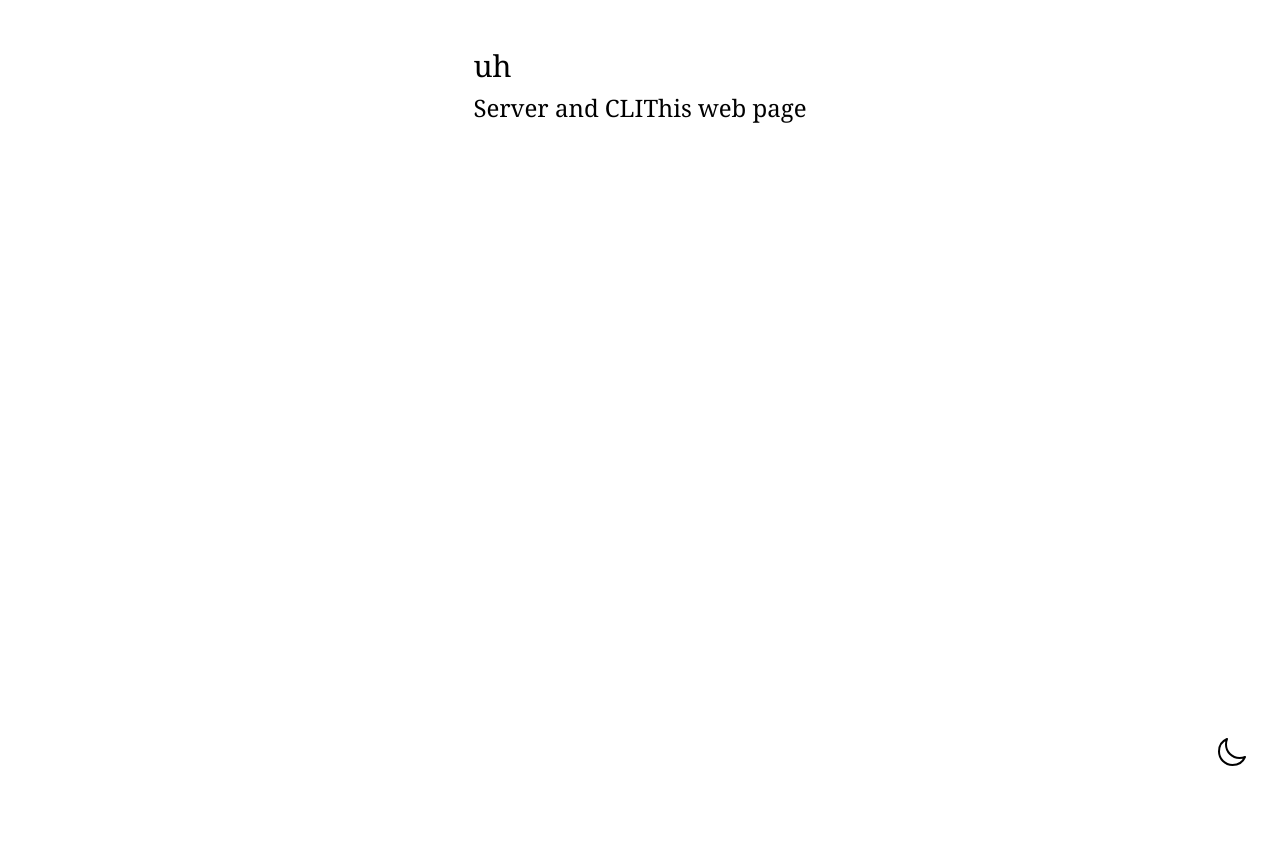
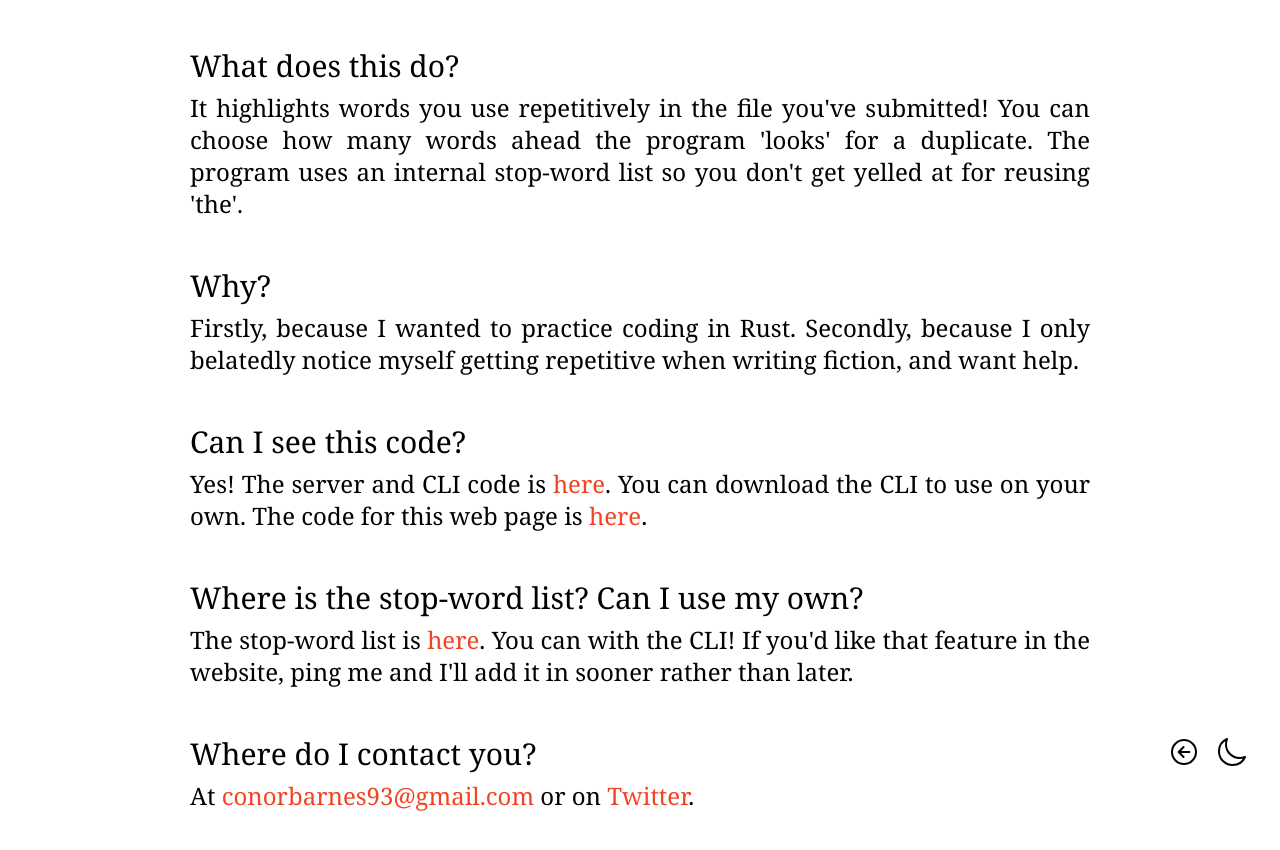
Before and after one commit to ideopunk/tonal-distancing-client, a Next.js app: page /about in a window 1280 px wide. Shown: the top 850 px of the page. Before the commit the page ends 800 px from the top, so only its background shows below. Built offline with nearby package versions, Linux system fonts and the light colour scheme; a web font is replaced by a local one.

Commit message:
whole about page

```diff
--- /dev/null
+++ b/components/Anchor.tsx
@@ -0,0 +1,14 @@
+import { AnchorHTMLAttributes, HTMLAttributes } from "react";
+
+export default function Anchor(props: AnchorHTMLAttributes<HTMLAnchorElement>) {
+	return (
+		<a
+			{...props}
+			className={`text-at-red hover:text-at-purple dark:hover:text-drac-orange transition-colors
+            ${props.className}
+        `}
+		>
+			{props.children}
+		</a>
+	);
+}
--- /dev/null
+++ b/components/Menu.tsx
@@ -0,0 +1,48 @@
+import { useTheme } from "next-themes";
+import Link from "next/link";
+import { useRouter } from "next/router";
+import { useEffect, useState } from "react";
+import ArrowDownSvg from "./ArrowDownSvg";
+import ArrowUpSvg from "./ArrowUpSvg";
+import MoonSvg from "./MoonSvg";
+import QuestionMark from "./QuestionMark";
+import SunSvg from "./SunSvg";
+
+export default function Menu() {
+	const router = useRouter();
+	const [loaded, setLoaded] = useState(false);
+	useEffect(() => {
+		console.log(process.env.NODE_ENV);
+		setLoaded(true);
+	}, []);
+
+	const { theme, setTheme } = useTheme();
+
+	return (
+		<div className="flex items-center fixed bottom-8 right-8 z-10">
+			{loaded && (
+				<>
+					{router.pathname.includes("about") ? (
+						<Link href="/">
+							<a className="mr-4 hover:scale-125 transition-transform w-8 h-8 -rotate-90">
+								<ArrowUpSvg />
+							</a>
+						</Link>
+					) : (
+						<Link href="/about">
+							<a className="mr-4 hover:scale-125 transition-transform">
+								<QuestionMark />
+							</a>
+						</Link>
+					)}
+					<button
+						onClick={() => setTheme(theme === "light" ? "dark" : "light")}
+						className="w-8 h-8 hover:scale-125 transition-transform"
+					>
+						{theme === "light" ? <SunSvg /> : <MoonSvg />}
+					</button>
+				</>
+			)}
+		</div>
+	);
+}
--- a/components/Problem.tsx
+++ b/components/Problem.tsx
@@ -15,7 +15,7 @@ export default function Problem({ text, onLoad }: { text: string; onLoad: (n: nu
 	return (
 		<p
 			ref={ref}
-			className="my-2 whitespace-pre-line font-serif text-justify
+			className="my-2 whitespace-pre-line font-serif text-justify inline
                      dark:selection:bg-drac-white text-at-red dark:text-drac-red"
 		>
 			{text}
--- /dev/null
+++ b/components/QuestionMark.tsx
@@ -0,0 +1,31 @@
+export default function QuestionMark() {
+	return (
+		<svg
+			width="32"
+			height="32"
+			strokeWidth="1.5"
+			viewBox="0 0 24 24"
+			fill="none"
+			xmlns="http://www.w3.org/2000/svg"
+		>
+			<path
+				d="M12 22C17.5228 22 22 17.5228 22 12C22 6.47715 17.5228 2 12 2C6.47715 2 2 6.47715 2 12C2 17.5228 6.47715 22 12 22Z"
+				stroke="currentColor"
+				strokeLinecap="round"
+				strokeLinejoin="round"
+			/>
+			<path
+				d="M9 9C9 5.49997 14.5 5.5 14.5 9C14.5 11.5 12 10.9999 12 13.9999"
+				stroke="currentColor"
+				strokeLinecap="round"
+				strokeLinejoin="round"
+			/>
+			<path
+				d="M12 18.01L12.01 17.9989"
+				stroke="currentColor"
+				strokeLinecap="round"
+				strokeLinejoin="round"
+			/>
+		</svg>
+	);
+}
--- a/library/fetcher.ts
+++ b/library/fetcher.ts
@@ -1,7 +1,7 @@
 export default async function fetcher<T>(
 	domain: string,
 	method?: "POST" | "GET" | "PUT",
-	file?: FormData
+	body?: BodyInit
 ): Promise<T | { message: string }> {
 	try {
 		const response = await fetch(domain, {
@@ -12,7 +12,7 @@ export default async function fetcher<T>(
 				"Accept-encoding": "gzip, deflate",
 				"Content-Type": "text/plain",
 			},
-			body: file
+			body,
 		});
 
 		const rj = await response.json();
--- a/pages/_app.tsx
+++ b/pages/_app.tsx
@@ -2,8 +2,10 @@ import "../public/globals.css";
 import type { AppProps } from "next/app";
 import { ThemeProvider } from "next-themes";
 import Head from "next/head";
+import Menu from "../components/Menu";
 
 function MyApp({ Component, pageProps }: AppProps) {
+
 	return (
 		<>
 			<Head>
@@ -12,6 +14,7 @@ function MyApp({ Component, pageProps }: AppProps) {
 			</Head>
 			<ThemeProvider attribute="class">
 				<Component {...pageProps} />
+				<Menu />
 			</ThemeProvider>
 		</>
 	);
--- a/pages/about.tsx
+++ b/pages/about.tsx
@@ -1,11 +1,9 @@
 import { ReactNode } from "react";
-import { useTheme } from "next-themes";
-import MoonSvg from "../components/MoonSvg";
-import SunSvg from "../components/SunSvg";
+import Anchor from "../components/Anchor";
 
 function Section({ question, answer }: { question: ReactNode; answer: ReactNode }) {
 	return (
-		<>
+		<div className="mb-12">
 			<h3
 				className={`my-2 text-3xl text-black dark:text-white whitespace-pre-line font-serif text-justify`}
 			>
@@ -16,42 +14,72 @@ function Section({ question, answer }: { question: ReactNode; answer: ReactNode
 			>
 				{answer}
 			</p>
-		</>
+		</div>
 	);
 }
 
 export default function About() {
-	const { theme, setTheme } = useTheme();
-
 	return (
 		<main className="z-10 flex flex-col items-center w-full">
 			<div className="max-w-[75ch] text-2xl text-justify pt-10">
 				<Section
-					question="uh"
+					question="What does this do?"
+					answer="It highlights words you use repetitively in the file you've submitted! You can choose how many words ahead the program 'looks' for a duplicate. The program uses an internal stop-word list so you don't get yelled at for reusing 'the'."
+				/>
+				<Section
+					question="Why?"
+					answer="Firstly, because I wanted to practice coding in Rust. Secondly, because I only belatedly notice myself getting repetitive when writing fiction, and want help."
+				/>
+				<Section
+					question="Can I see this code?"
 					answer={
-						<>
-							<a
-								className="hover:text-at-purple dark:hover:text-drac-orange transition-colors"
-								href="https://github.com/ideopunk/tonal-distancing"
-							>
-								Server and CLI
-							</a>
-							<a
-								className="hover:text-at-purple dark:hover:text-drac-orange transition-colors"
-								href="https://github.com/ideopunk/tonal-distancing-client"
-							>
-								This web page
-							</a>
-						</>
+						<span>
+							Yes! The server and CLI code is{" "}
+							<Anchor href="https://github.com/ideopunk/tonal-distancing">
+								here
+							</Anchor>
+							. You can download the CLI to use on your own. The code for this web
+							page is{" "}
+							<Anchor href="https://github.com/ideopunk/tonal-distancing-client">
+								here
+							</Anchor>
+							.
+						</span>
+					}
+				/>
+
+				<Section
+					question="Where is the stop-word list? Can I use my own?"
+					answer={
+						<span>
+							The stop-word list is{" "}
+							<Anchor href="https://github.com/ideopunk/tonal-distancing/blob/main/stop_words.txt">
+								here
+							</Anchor>
+							{
+								". You can with the CLI! If you'd like that feature in the website, ping me and I'll add it in sooner rather than later."
+							}
+						</span>
+					}
+				/>
+
+				<Section
+					question="Where do I contact you?"
+					answer={
+						<span>
+							At{" "}
+							<Anchor href="mailto:conorbarnes93@gmail.com" target={"_blank"}>
+								conorbarnes93@gmail.com
+							</Anchor>{" "}
+							or on{" "}
+							<Anchor href="twitter.com/ideopunk" target="_blank">
+								Twitter
+							</Anchor>
+							.
+						</span>
 					}
 				/>
 			</div>
-			<button
-				onClick={() => setTheme(theme === "light" ? "dark" : "light")}
-				className="w-8 h-8 fixed bottom-8 right-8 z-10 hover:scale-125 transition-transform"
-			>
-				{theme === "light" ? <SunSvg /> : <MoonSvg />}
-			</button>
 		</main>
 	);
 }
--- a/pages/index.tsx
+++ b/pages/index.tsx
@@ -1,19 +1,24 @@
-import { useTheme } from "next-themes";
 import Head from "next/head";
 import { FormEvent, SyntheticEvent, useEffect, useRef, useState } from "react";
 import ArrowDownSvg from "../components/ArrowDownSvg";
 import ArrowUpSvg from "../components/ArrowUpSvg";
-import MoonSvg from "../components/MoonSvg";
+import Menu from "../components/Menu";
 import Problem from "../components/Problem";
-import SunSvg from "../components/SunSvg";
 import { inquisitor } from "../library/fake";
 import fetcher from "../library/fetcher";
 
-type Run = { text: string; problem: boolean };
+type Run = { text: string; repeated: boolean };
+
+// WOAH THERE
+const domain =
+	process.env.NODE_ENV !== "development"
+		? "http://localhost:8000"
+		: "https://tonal-distancing-production.up.railway.app";
 
 export default function Home() {
+
+
 	const [selectedFile, setSelectedFile] = useState<File>();
-	const { theme, setTheme } = useTheme();
 
 	const [report, setReport] = useState<Run[]>([]);
 
@@ -26,20 +31,16 @@ export default function Home() {
 			setReport([]);
 			const formFile = new FormData();
 			formFile.append("file", selectedFile);
-			const res = await fetcher<Run[]>(
-				"http://localhost:8000/report?lookahead=50&stop_words=and",
-				"POST",
-				formFile
-			);
+			const res = await fetcher<Run[]>(domain + "/report?lookahead=50", "POST", selectedFile);
 
 			console.log(res);
 			if ("message" in res) {
-				setReport([{ text: res.message, problem: true }]);
+				setReport([{ text: res.message, repeated: true }]);
 			} else {
 				setReport(res);
 			}
 		} else {
-			setReport([{ text: "Please pick a file.", problem: true }]);
+			setReport([{ text: "Please pick a file.", repeated: true }]);
 		}
 	}
 
@@ -111,33 +112,25 @@ export default function Home() {
 				<div className="max-w-[75ch] text-2xl text-justify">
 					{Boolean(report)
 						? report.map((run, i) =>
-								run.problem ? (
+								run.repeated ? (
 									<Problem
 										key={run.text + i}
 										text={run.text}
 										onLoad={handleLoadProblem}
 									/>
 								) : (
-									<p
-										className={`my-2 text-black whitespace-pre-line font-serif text-justify
-										dark:selection:bg-drac-white
-										${run.problem ? "text-at-red dark:text-drac-red problem" : "text-at-ice dark:text-drac-white"}
-										`}
+									<span
+										className={`my-2 text-black whitespace-pre-line font-serif text-justify inline
+										dark:selection:bg-drac-white`}
 										key={run.text + i}
 									>
 										{run.text}
-									</p>
+									</span>
 								)
 						  )
 						: "aoh wfawohf\nawohf\naowhe foaeh foa;wf haweiohf awoiefh\nawoe;f eoifh eofih eiofh eoifh ;oifh wo;ifh\na;oiefh ao;wefih\nawo;efh aw;oiefh aweoi;hf"}
 				</div>
 			</main>
-			<button
-				onClick={() => setTheme(theme === "light" ? "dark" : "light")}
-				className="w-8 h-8 fixed bottom-8 right-8 z-10 hover:scale-125 transition-transform"
-			>
-				{theme === "light" ? <SunSvg /> : <MoonSvg />}
-			</button>
 
 			{Boolean(report) && (
 				<div className="flex flex-col items-center fixed bottom-8 left-8">
```
Also changed, not shown: package.json (indentation only), 1 other file (tests, documents, lock files or other folders).
